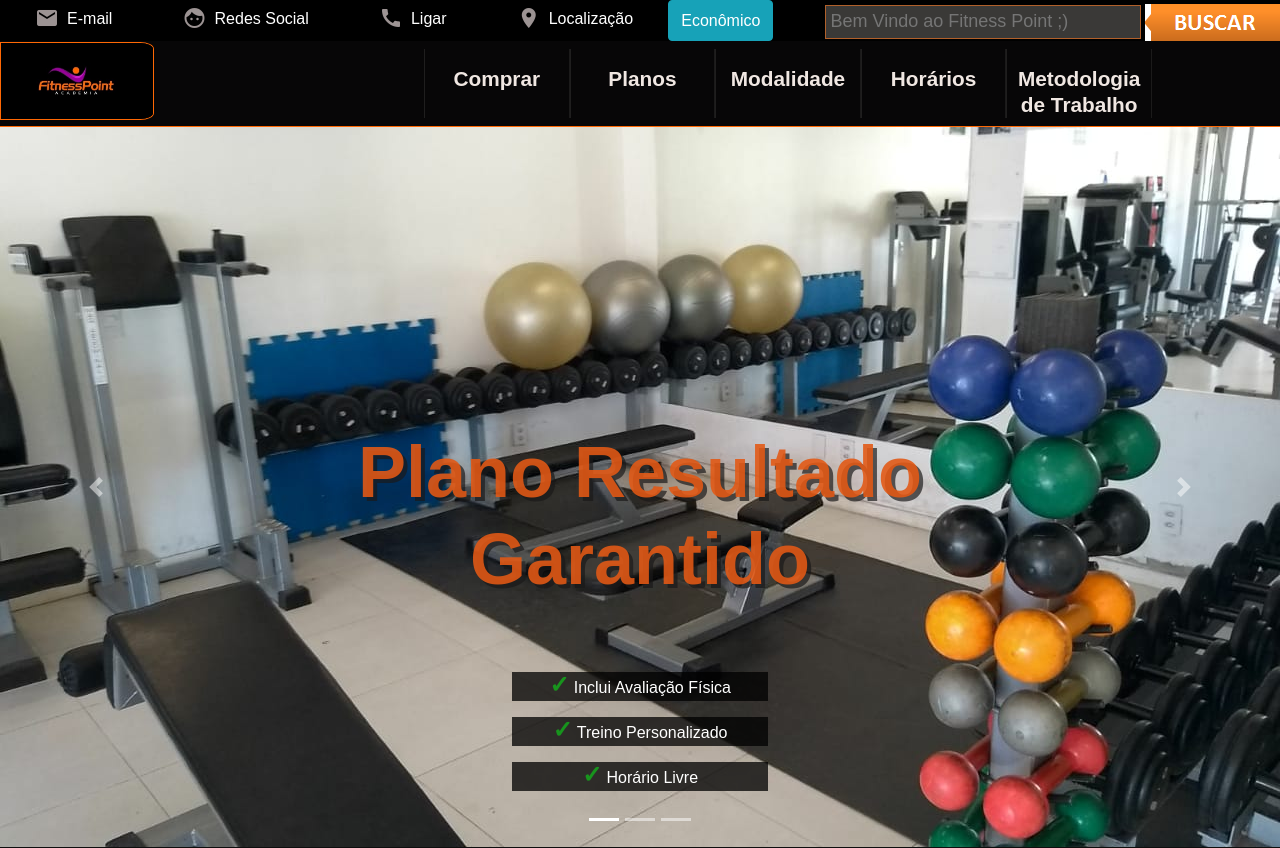
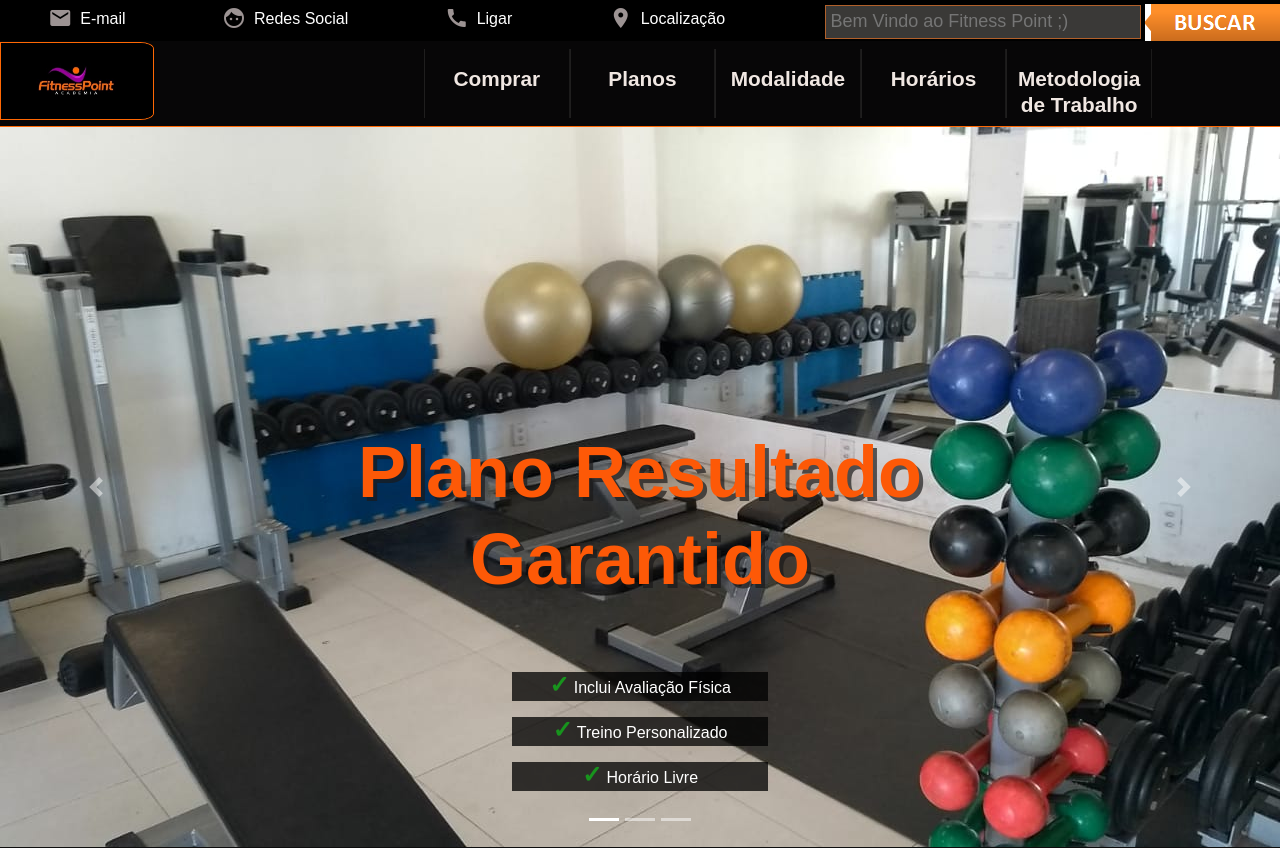
Before and after one commit to danilo992/public_php, a PHP site: page / in a window 1280 px wide. Shown: the top 848 px of the page. Run offline with PHP 8.4, Linux system fonts and the light colour scheme.

```diff
--- a/css/style.css
+++ b/css/style.css
@@ -147,7 +147,7 @@ header img {
     font-weight: 900;
     font-size: 450%;
     margin: 20px 0 70px 0;
-    color: rgba(226, 89, 21, 0.89);
+    color: rgb(253, 89, 7);
     text-shadow: 4px 4px #1a1919b0;
 }
 
--- a/index.html
+++ b/index.html
@@ -14,7 +14,6 @@
       <a href="#1"><i class="material-icons">face</i><P>Redes Social</P></a>
       <a href="#1"><i class="material-icons">call</i><P>Ligar</P></a>
       <a href="#2"><i class="material-icons">room</i><p>Localização</p></a>
-      <button type="button" onclick="funcao1()" value="Econômico" class="btn btn-info">Econômico</button>
         <div id="divBusca">
           <input type="text" id="txtBusca" placeholder="Bem Vindo ao Fitness Point ;)"/>
           <img src="img/search4.png" alt="Busca..." id="btnBusca"/>
--- a/js/script.js
+++ /dev/null
@@ -1,3 +0,0 @@
-function funcao1() {
-alert("Econômico\nR$89,90\n(Todos os dias\n das 11:30-14:00)\n(48)98833-8355");
-}
```
